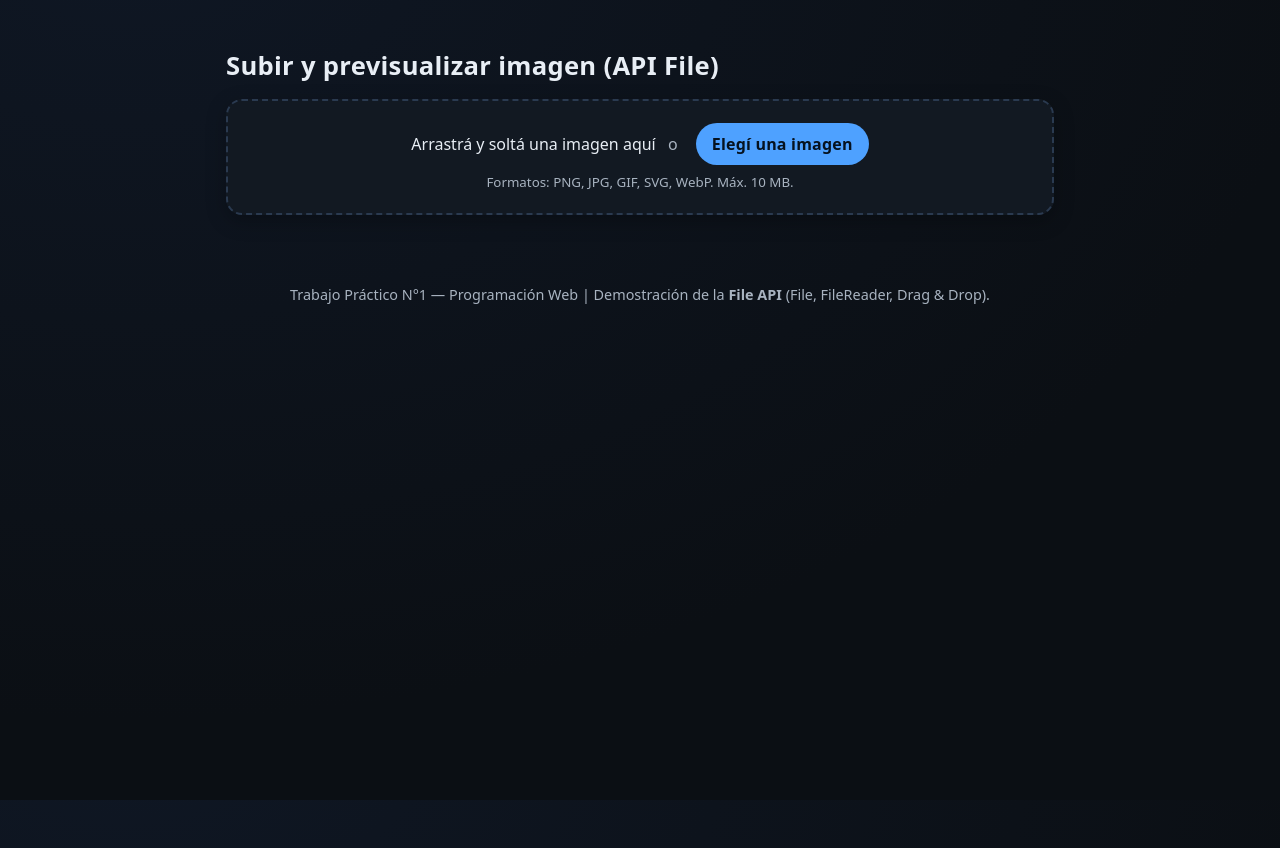
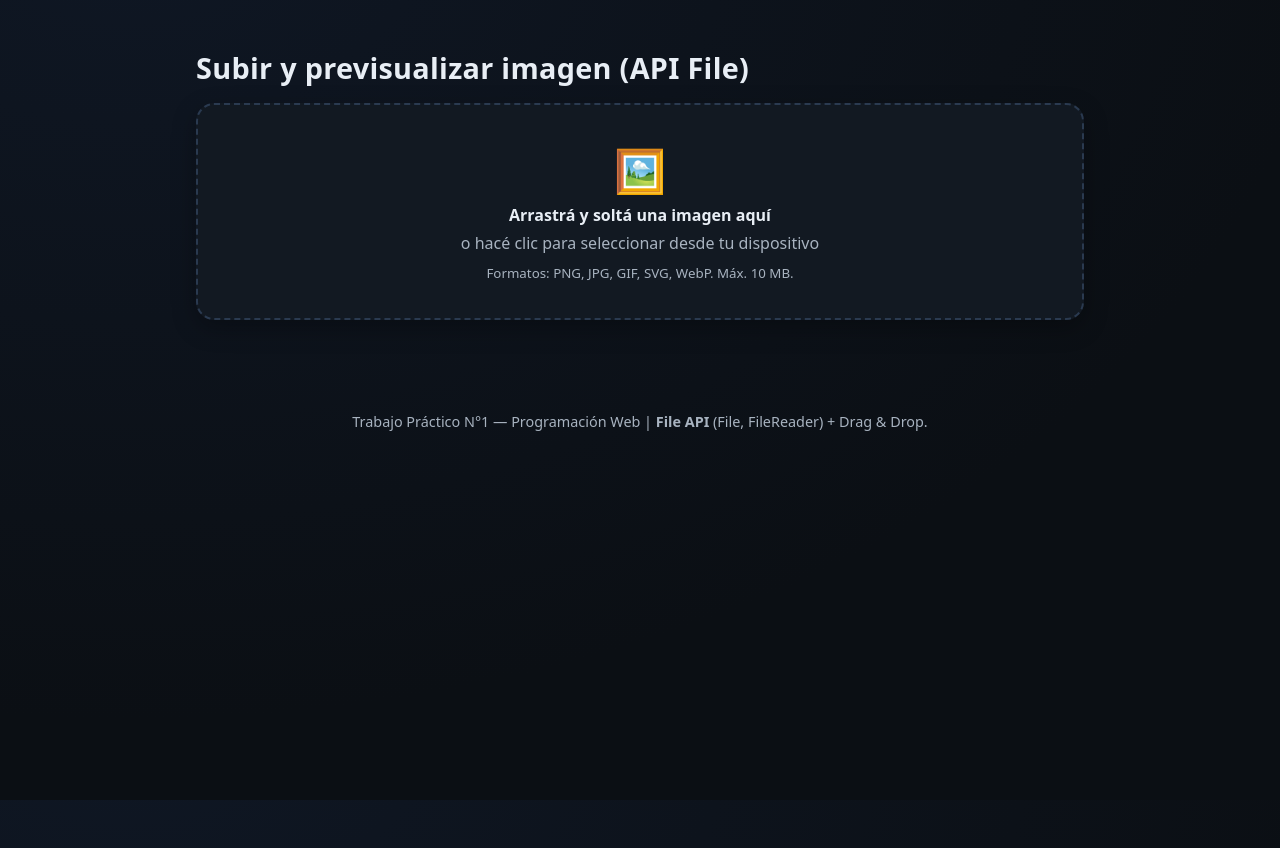
Before and after one commit to CallapaBraian/Lenguaje-IV, a plain HTML site: page index.html in a window 1280 px wide. Drawn offline with Linux system fonts and the light colour scheme.

Commit message:
Prueba 4

```diff
--- a/index.html
+++ b/index.html
@@ -11,16 +11,18 @@
   <main class="container">
     <h1>Subir y previsualizar imagen (API File)</h1>
 
-    <!-- Zona de arrastrar y soltar -->
-    <div id="dropzone" tabindex="0" aria-label="Zona para arrastrar y soltar una imagen">
-      Arrastrá y soltá una imagen aquí
-      <span class="muted">o</span>
-      <label class="file-label">
-        <input id="fileInput" type="file" accept="image/*" aria-label="Elegí una imagen" />
-        <span class="button">Elegí una imagen</span>
-      </label>
-      <small id="hint">Formatos: PNG, JPG, GIF, SVG, WebP. Máx. 10&nbsp;MB.</small>
-    </div>
+    <!-- Sección exclusiva para arrastrar/soltar o hacer clic -->
+    <section class="uploader">
+      <div id="dropzone" tabindex="0" aria-label="Arrastrá y soltá una imagen o hacé clic para elegir">
+        <div class="dz-icon" aria-hidden="true">🖼️</div>
+        <p class="dz-title">Arrastrá y soltá una imagen aquí</p>
+        <p class="dz-sub">o hacé clic para seleccionar desde tu dispositivo</p>
+
+        <!-- Input real, oculto visualmente, se dispara al hacer clic en el dropzone -->
+        <input id="fileInput" type="file" accept="image/*" aria-label="Elegir una imagen" />
+        <small id="hint">Formatos: PNG, JPG, GIF, SVG, WebP. Máx. 10&nbsp;MB.</small>
+      </div>
+    </section>
 
     <output id="result" role="status" aria-live="polite"></output>
 
@@ -31,7 +33,7 @@
   </main>
 
   <footer class="footer">
-    <p>Trabajo Práctico N°1 — Programación Web | Demostración de la <strong>File API</strong> (File, FileReader, Drag & Drop).</p>
+    <p>Trabajo Práctico N°1 — Programación Web | <strong>File API</strong> (File, FileReader) + Drag & Drop.</p>
   </footer>
 </body>
 </html>
--- a/script.js
+++ b/script.js
@@ -1,47 +1,50 @@
-// TP1 — File API + Drag & Drop
+// File API + Drag & Drop (sección dedicada)
+const dz      = document.getElementById('dropzone');
 const input   = document.getElementById('fileInput');
 const preview = document.getElementById('preview');
 const figure  = document.getElementById('figure');
 const meta    = document.getElementById('meta');
 const result  = document.getElementById('result');
-const drop    = document.getElementById('dropzone');
 
 const MAX_SIZE = 10 * 1024 * 1024; // 10 MB
 
-// --- Entrada por <input type="file">
+// --- Click / selección de archivo ---
 input.addEventListener('change', () => {
   const file = input.files && input.files[0];
   if (file) handleFile(file);
 });
 
-// --- Drag & Drop
+// Hacer que clic en la tarjeta abra el selector
+dz.addEventListener('click', () => input.click());
+
+// Accesible por teclado (Enter o Space)
+dz.addEventListener('keydown', e => {
+  if (e.key === 'Enter' || e.key === ' ') {
+    e.preventDefault();
+    input.click();
+  }
+});
+
+// --- Drag & Drop ---
 ['dragenter', 'dragover'].forEach(evt =>
-  drop.addEventListener(evt, e => {
+  dz.addEventListener(evt, e => {
     e.preventDefault(); e.stopPropagation();
-    drop.classList.add('hover');
+    dz.classList.add('hover');
   })
 );
 
 ['dragleave', 'dragend', 'drop'].forEach(evt =>
-  drop.addEventListener(evt, e => {
+  dz.addEventListener(evt, e => {
     e.preventDefault(); e.stopPropagation();
-    if (evt !== 'drop') drop.classList.remove('hover');
+    if (evt !== 'drop') dz.classList.remove('hover');
   })
 );
 
-drop.addEventListener('drop', e => {
-  drop.classList.remove('hover');
+dz.addEventListener('drop', e => {
+  dz.classList.remove('hover');
   const dt = e.dataTransfer;
   const file = dt?.items?.length ? getFirstFile(dt.items) : (dt?.files?.[0]);
   if (file) handleFile(file);
-});
-
-// Acceso con teclado: Enter/Space abre selector
-drop.addEventListener('keydown', e => {
-  if (e.key === 'Enter' || e.key === ' ') {
-    e.preventDefault();
-    input.click();
-  }
 });
 
 // --- Helpers ---
@@ -55,17 +58,17 @@ function getFirstFile(items) {
 function handleFile(file) {
   clearPreview();
 
-  // 1) Validación: tipo imagen
+  // 1) Validación tipo
   if (!file.type || !file.type.startsWith('image/')) {
     return showError('El archivo seleccionado no es una imagen.');
   }
 
-  // 2) Validación: tamaño
+  // 2) Validación tamaño
   if (file.size > MAX_SIZE) {
     return showError('La imagen supera el máximo permitido (10 MB).');
   }
 
-  // 3) Leer y mostrar
+  // 3) Mostrar
   const reader = new FileReader();
   reader.addEventListener('load', ev => {
     preview.src = ev.target.result; // Data URL
--- a/style.css
+++ b/style.css
@@ -5,6 +5,7 @@
   --fg: #e8eef5;
   --muted: #a8b3c0;
   --accent: #4ea1ff;
+  --accent-soft: rgba(78,161,255,.15);
   --danger: #ff6b6b;
   --ok: #28c76f;
   --dash: #2a3a50;
@@ -12,36 +13,39 @@
 html, body { height: 100%; }
 body {
   margin: 0;
-  font-family: system-ui, -apple-system, Segoe UI, Roboto, Ubuntu, Cantarell, Noto Sans, Arial, "Apple Color Emoji", "Segoe UI Emoji";
+  font-family: system-ui, -apple-system, Segoe UI, Roboto, Ubuntu, Cantarell, Noto Sans, Arial;
   color: var(--fg);
   background: radial-gradient(1200px 800px at 10% -10%, #0f1724, var(--bg));
 }
-.container { max-width: 860px; margin: 48px auto; padding: 0 16px; }
-h1 { font-size: 1.6rem; margin: 0 0 16px; letter-spacing: .3px; }
+.container { max-width: 920px; margin: 48px auto; padding: 0 16px; }
+h1 { font-size: 1.8rem; margin: 0 0 16px; letter-spacing: .3px; }
 
+/* --------- Sección “Añadir imagen” --------- */
+.uploader { margin: 14px 0 22px; }
 #dropzone {
+  position: relative;
   background: var(--card);
   border: 2px dashed var(--dash);
-  border-radius: 16px;
-  padding: 22px 18px;
+  border-radius: 18px;
+  padding: 36px 20px;
   text-align: center;
-  box-shadow: 0 6px 20px rgba(0,0,0,.25);
+  box-shadow: 0 8px 24px rgba(0,0,0,.28);
   outline: none;
+  transition: border-color .15s ease, box-shadow .15s ease, transform .05s ease;
+  cursor: pointer;
 }
-#dropzone .muted { color: var(--muted); margin: 0 8px; }
-#dropzone.hover { border-color: var(--accent); box-shadow: 0 0 0 4px rgba(78,161,255,.15); }
+#dropzone:hover { transform: translateY(-1px); }
+#dropzone.hover { border-color: var(--accent); box-shadow: 0 0 0 6px var(--accent-soft); }
+#dropzone:focus-visible { border-color: var(--accent); box-shadow: 0 0 0 6px var(--accent-soft); }
 
-.file-label { position: relative; display: inline-block; margin-left: 6px; }
-.file-label input[type="file"] {
-  position: absolute; inset: 0; opacity: 0; cursor: pointer; width: 100%;
+#dropzone input[type="file"] {
+  position: absolute; inset: 0; opacity: 0; cursor: pointer; /* ocupa toda la tarjeta */
 }
-.button {
-  display: inline-block; padding: 10px 16px; border-radius: 999px;
-  background: var(--accent); color: #06121f; font-weight: 700; letter-spacing: .2px;
-  border: 0; cursor: pointer; transition: transform .06s ease;
-}
-.button:active { transform: translateY(1px) scale(.99); }
-#hint { color: var(--muted); display: block; margin-top: 8px; }
+
+.dz-icon { font-size: 42px; margin-bottom: 6px; }
+.dz-title { font-weight: 700; margin: 2px 0 6px; }
+.dz-sub { color: var(--muted); margin: 0 0 10px; }
+#hint { color: var(--muted); display: block; }
 
 #result { margin: 14px 4px; min-height: 1.25rem; color: var(--muted); }
 #result.ok { color: var(--ok); }
@@ -50,9 +54,9 @@ h1 { font-size: 1.6rem; margin: 0 0 16px; letter-spacing: .3px; }
 figure { margin: 0; }
 #figure.hidden { display: none; }
 #preview {
-  width: 100%; max-height: 65vh; object-fit: contain; background: #0b111a;
-  border: 1px solid #1e2a39; border-radius: 14px; padding: 10px; margin-top: 12px;
+  width: 100%; max-height: 70vh; object-fit: contain; background: #0b111a;
+  border: 1px solid #1e2a39; border-radius: 16px; padding: 12px; margin-top: 12px;
 }
 #meta { color: var(--muted); margin-top: 6px; font-size: .95rem; }
 
-.footer { text-align: center; color: var(--muted); margin: 32px 0; font-size: .9rem; }
+.footer { text-align: center; color: var(--muted); margin: 34px 0; font-size: .9rem; }
```
